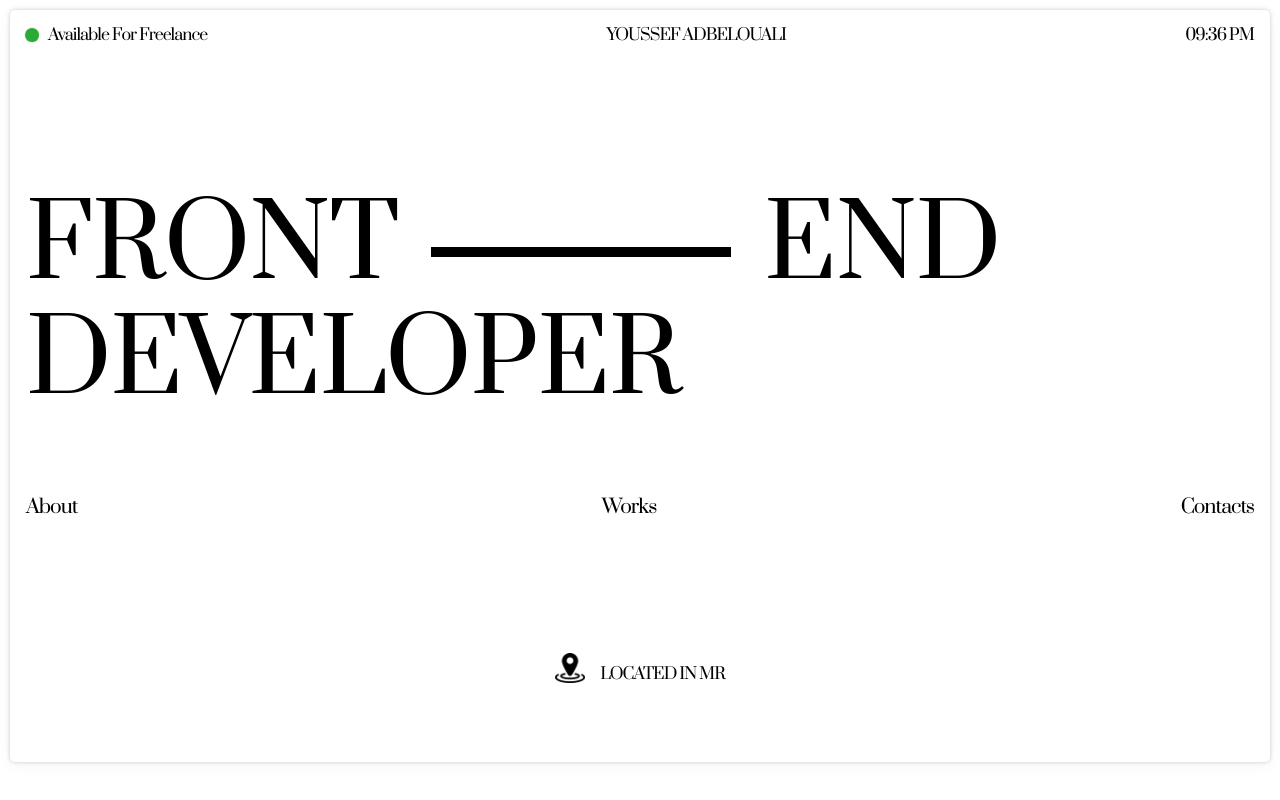
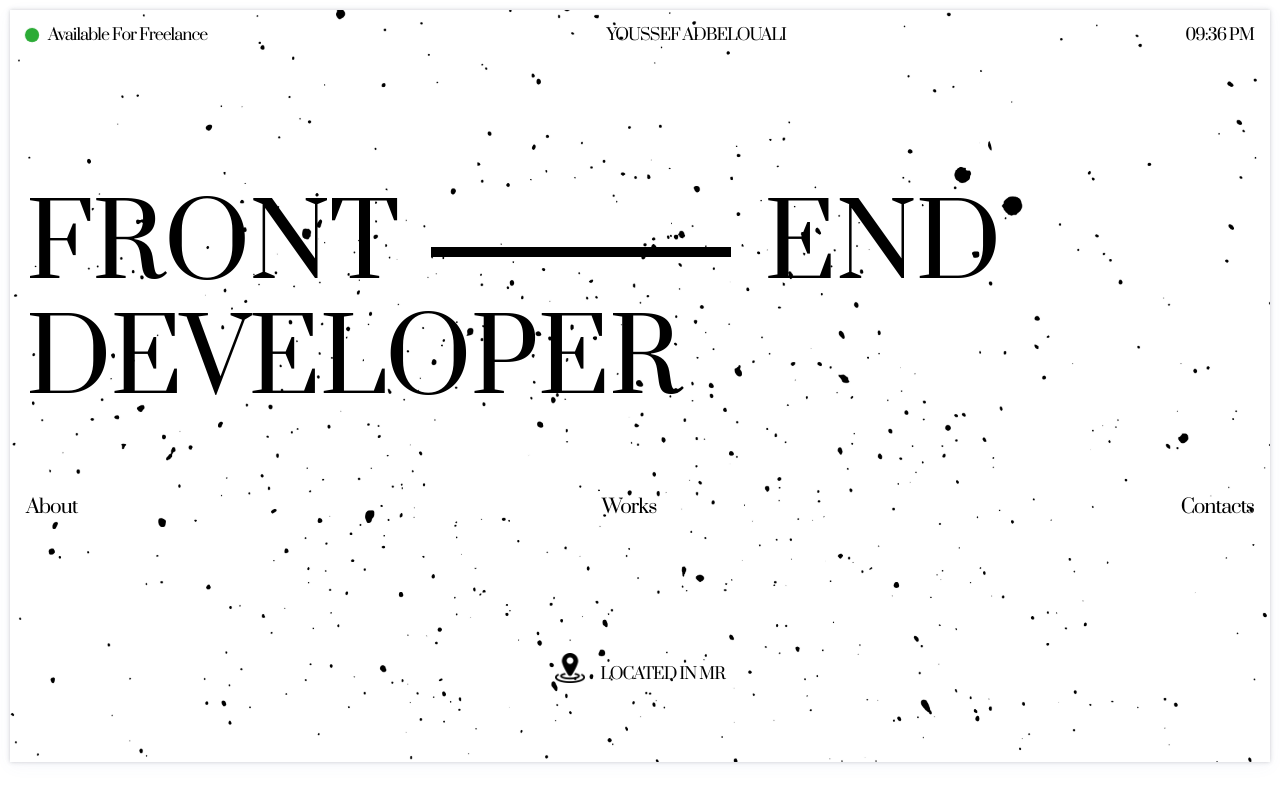
Before and after one commit to Youssef-abdelouali/Youssef_Portfolio, a plain HTML site: page Page/index.html in a window 1280 px wide. Drawn offline with Linux system fonts and the light colour scheme.

Commit message:
background added

```diff
--- a/styles/style.css
+++ b/styles/style.css
@@ -19,7 +19,6 @@ html {
   padding: 0;
   margin: 0;
 }
-
 body {
   z-index: -1;
   margin: 0;
@@ -28,10 +27,7 @@ body {
   color: var(--text-color);
   letter-spacing: 0px;
   background-color: white;
-
-
 }
-
 /* Container */
 .Container {
   display: grid;
@@ -41,20 +37,19 @@ body {
   padding: 1rem;
   gap: 0.5rem;
   font-family: var(--font-main);
-  border-radius: 5px;
   box-shadow: rgba(67, 71, 85, 0.27) 0px 0px 0.25em, rgba(90, 125, 188, 0.05) 0px 0.25em 1em;
-
-
+  background-image: url(../assets/black_ink_splatter_background.jpg);
+  background-repeat: no-repeat;
+  background-size: cover;
+  background-position: center;
+  background-attachment: fixed;
   }
-
 /* Header */
 ._Header {
   display: flex;
   justify-content: space-between;
   height: fit-content;
-
 }
-
 /* Freelance & online status */
 .freelance {
   display: flex;
@@ -111,7 +106,6 @@ body {
 ._Position .title-front,
 ._Position .title-developer {
   font-size: 100px;
-
 }
 
 .line {
```
Also changed, not shown: assets/black_ink_splatter_background.jpg (added), 2 other files.
